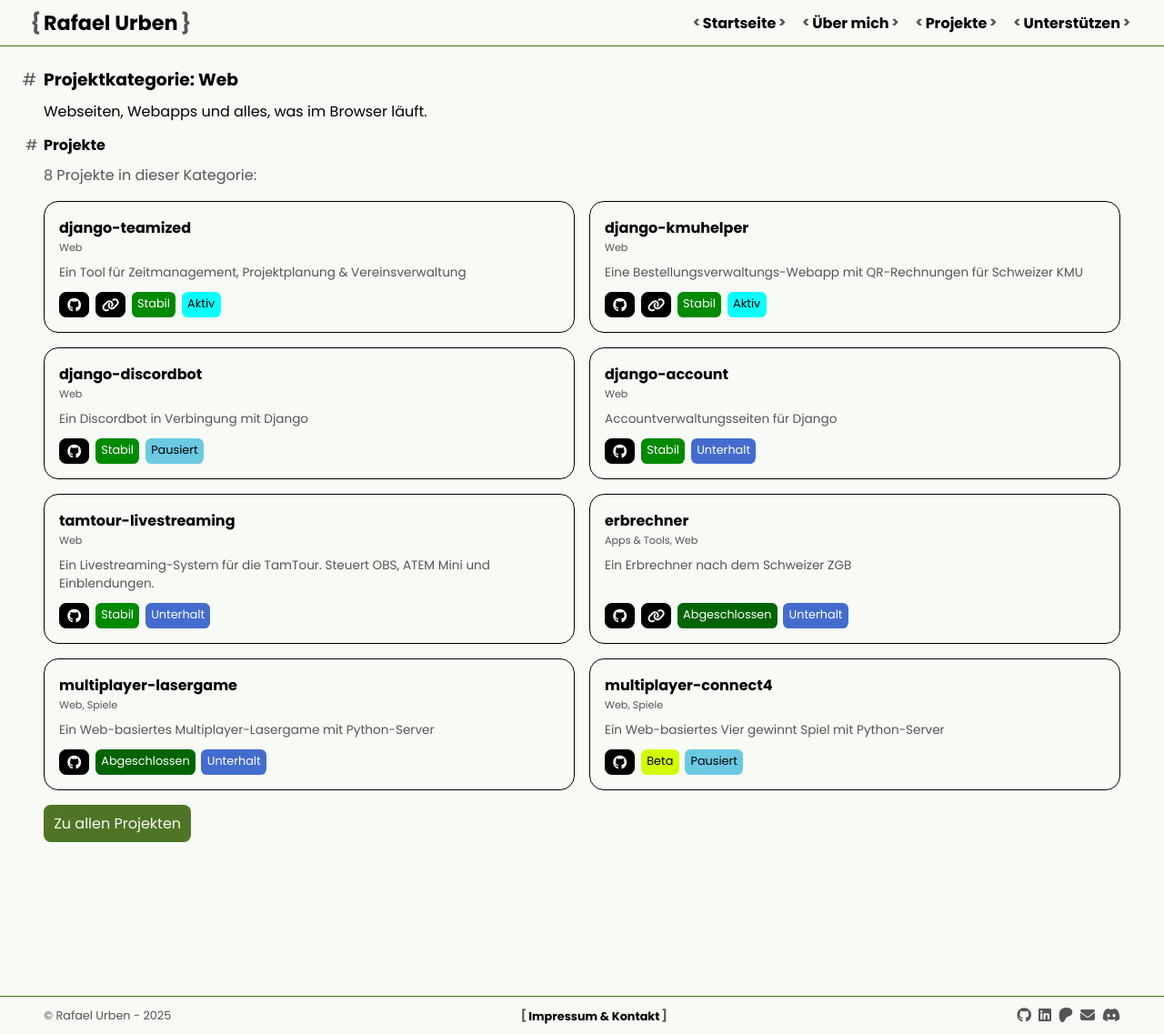
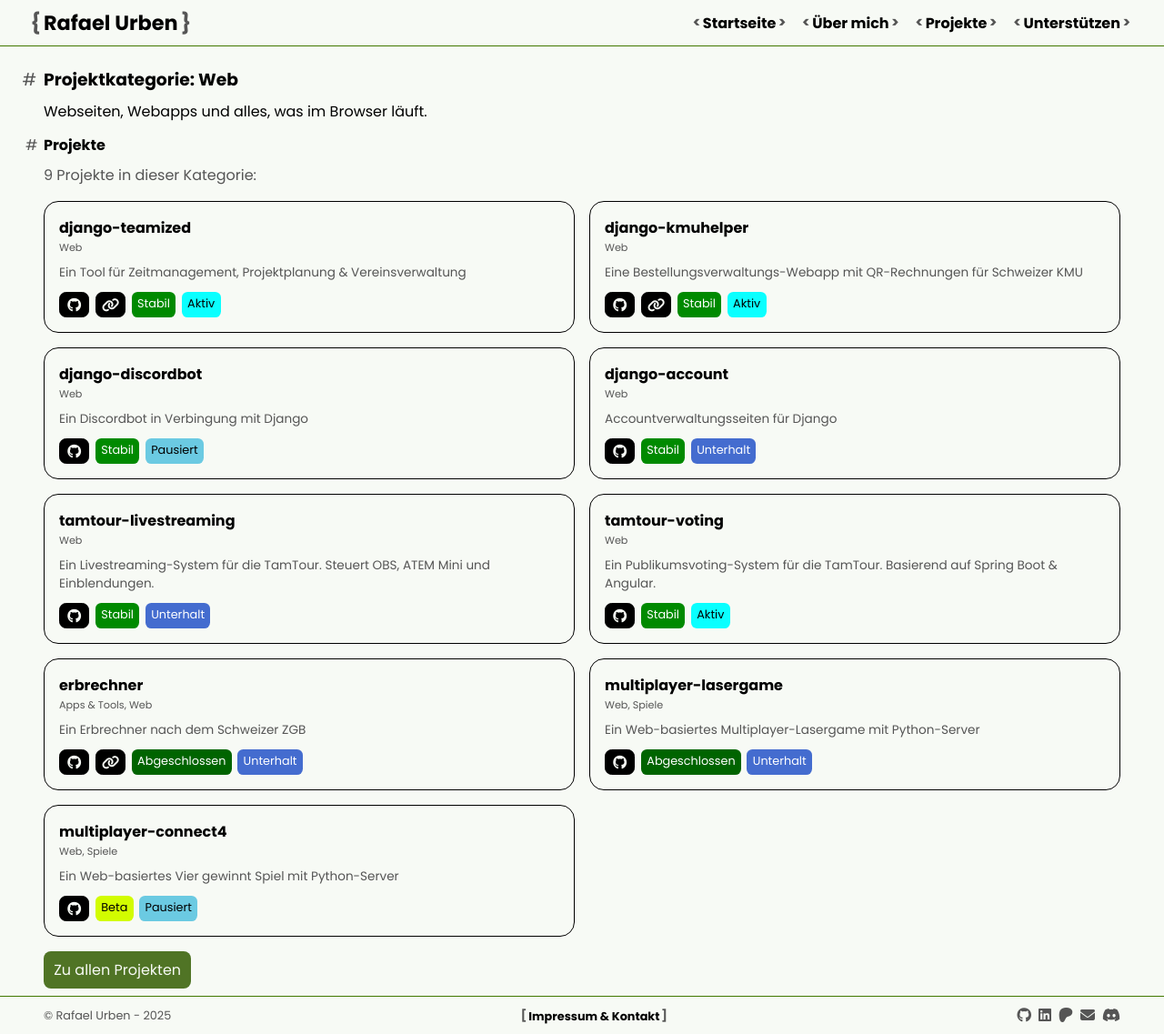
Before and after one commit to rafaelurben/rafaelurben.github.io, a Jekyll site: the page built from pages/projects/category/web.md, in a window 1280 px wide. Shown: the whole page at 91% size. Built offline with Jekyll 4.4.1, drawn with Linux system fonts in a browser that asks for light colours.

Commit message:
feat: Add "tamtour-voting" project.

```diff
--- a/_data/projects.yml
+++ b/_data/projects.yml
@@ -38,6 +38,14 @@ tamtour-livestreaming:
   githuburl: https://github.com/rafaelurben/tamtour-livestreaming
   status_project: stable
   status_dev: support
+  categories:
+    - web
+tamtour-voting:
+  title: tamtour-voting
+  subtitle: Ein Publikumsvoting-System für die TamTour. Basierend auf Spring Boot & Angular.
+  githuburl: https://github.com/rafaelurben/tamtour-voting
+  status_project: stable
+  status_dev: active
   categories:
     - web
 erbrechner:
```
